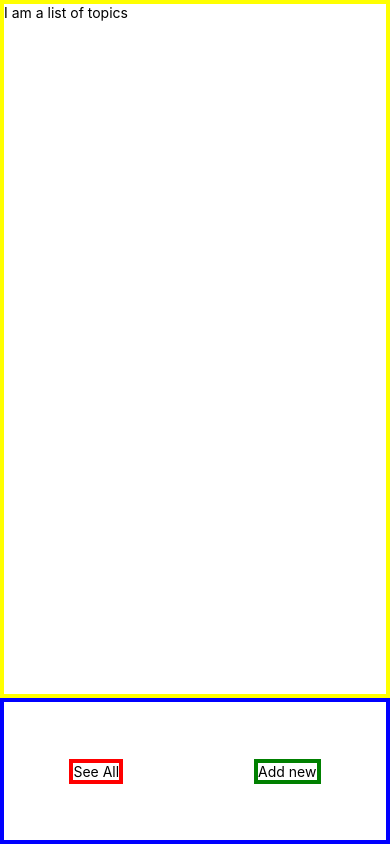
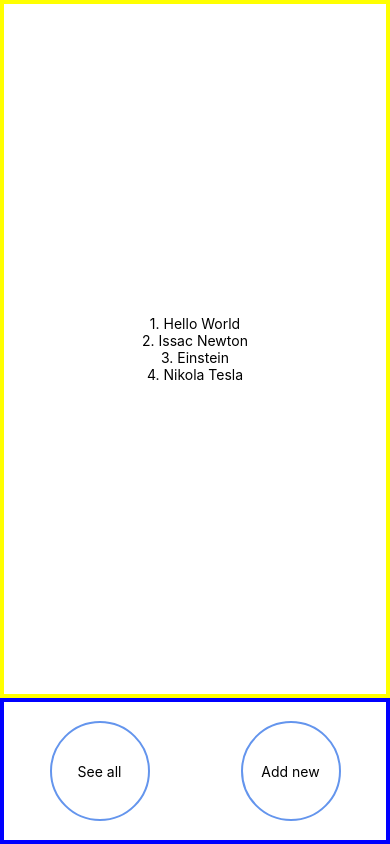
Before and after one commit to harishv7/ReadIt, a React Native app: screen / in a window 390 px wide. Built offline with nearby package versions, Linux system fonts and the light colour scheme.

Commit message:
Adding some mock data, styles to homepage

```diff
--- a/App.js
+++ b/App.js
@@ -1,5 +1,5 @@
 import React, { Component } from 'react';
-import { Alert, StyleSheet, Text, View, Image, Button } from 'react-native';
+import { Alert, StyleSheet, Text, View, Image, Button, TouchableHighlight } from 'react-native';
 
 class Topic extends Component {
     _onPressButton() {
@@ -20,22 +20,47 @@ class Topic extends Component {
 }
 
 export default class ReadIt extends Component {
+    constructor() {
+        super();
+        this.state = {
+            topics: ['Hello World', 'Issac Newton', 'Einstein', 'Nikola Tesla']
+        };
+    }
+
     render() {
         return (
             <View style={styles.container}>
                 <View style={[styles.header, this.border('yellow')]}>
-                   <Text>I am a list of topics </Text>
+                   {this.getTopics()}
                 </View>
                 <View style={[styles.footer, this.border('blue')]}>
-                    <View style={this.border('red')}>
-                        <Text>See All</Text>
+                    <View>
+                        <TouchableHighlight style={styles.button} onPress={this.buttonPressed} underlayColor='gray'>
+                            <Text>See all</Text>
+                        </TouchableHighlight>
                     </View>
-                    <View style={this.border('green')}>
-                        <Text>Add new</Text>
+                    <View>
+                        <TouchableHighlight style={styles.button} onPress={this.buttonPressed} underlayColor='gray'>
+                            <Text>Add new</Text>
+                        </TouchableHighlight>
                     </View>
                 </View>
             </View>
         );
+    }
+
+    getTopics() {
+        return this.state.topics.map((topic, index) => {
+            return <View key={index}>
+                <Text>
+                    {index + 1}. {topic}
+                </Text>
+            </View>
+        });
+    }
+
+    buttonPressed() {
+        console.log("Button pressed");
     }
 
     border(color) {
@@ -58,6 +83,17 @@ const styles = StyleSheet.create({
         justifyContent: 'space-around'
     },
     header: {
-        flex: 5
-    }
+        flex: 5,
+        alignItems: 'center',
+        justifyContent: 'center'
+    },
+    button: {
+        borderRadius: 100,
+        borderWidth: 2,
+        width: 100,
+        height: 100,
+        justifyContent: 'center',
+        alignItems: 'center',
+        borderColor: 'cornflowerblue'
+      }
 });
```
